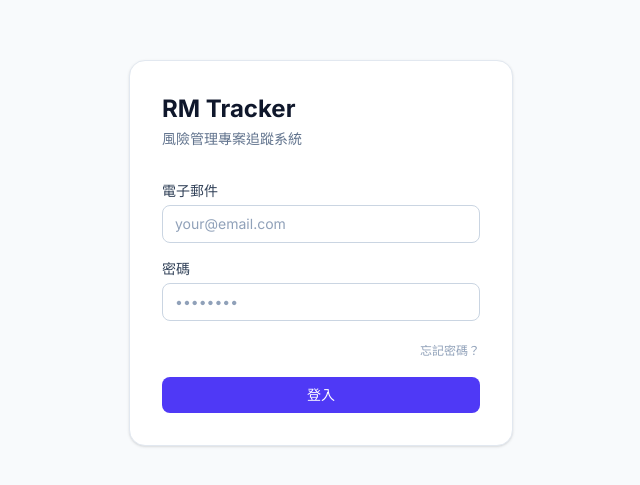
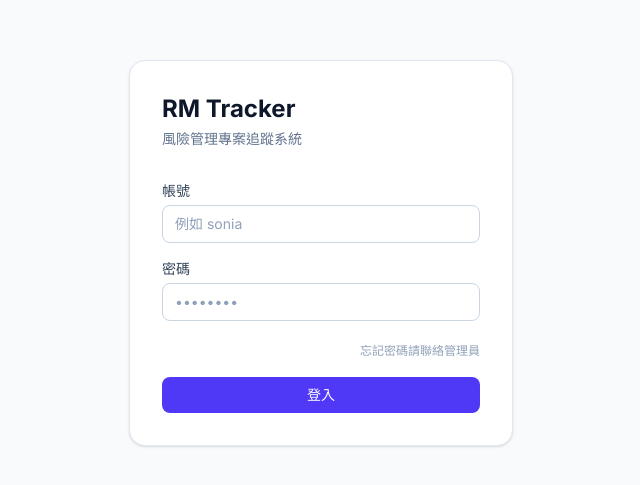
Before and after one commit to soniahsu0123/rm-tracker, a Next.js app: page /login in a window 1280 px wide. Shown: the part 147-632 px from the top of the page, without its empty margins (319-959 px from the left). Built offline with nearby package versions, Linux system fonts and the light colour scheme.

Commit message:
feat: 登入改用帳號名稱，背景自動轉 @rmtracker.local
Co-Authored-By: Claude Sonnet 4.6 <noreply@anthropic.com>

```diff
--- a/src/app/login/page.tsx
+++ b/src/app/login/page.tsx
@@ -17,8 +17,9 @@ export default function LoginPage() {
     setLoading(true)
     setError('')
 
+    const loginEmail = email.includes('@') ? email : `${email}@rmtracker.local`
     const supabase = createClient()
-    const { error } = await supabase.auth.signInWithPassword({ email, password })
+    const { error } = await supabase.auth.signInWithPassword({ email: loginEmail, password })
 
     if (error) {
       setError('帳號或密碼錯誤')
@@ -40,15 +41,15 @@ export default function LoginPage() {
         <form onSubmit={handleLogin} className="space-y-4">
           <div>
             <label className="block text-sm font-medium text-slate-700 mb-1">
-              電子郵件
+              帳號
             </label>
             <input
-              type="email"
+              type="text"
               value={email}
               onChange={e => setEmail(e.target.value)}
               required
               className="w-full px-3 py-2 border border-slate-300 rounded-lg text-sm text-slate-900 placeholder:text-slate-400 focus:outline-none focus:ring-2 focus:ring-indigo-500"
-              placeholder="your@email.com"
+              placeholder="例如 sonia"
             />
           </div>
 
@@ -69,9 +70,7 @@ export default function LoginPage() {
           {error && <p className="text-sm text-red-600">{error}</p>}
 
           <div className="text-right">
-            <Link href="/forgot-password" className="text-xs text-slate-400 hover:text-indigo-600">
-              忘記密碼？
-            </Link>
+            <span className="text-xs text-slate-400">忘記密碼請聯絡管理員</span>
           </div>
 
           <button
```
